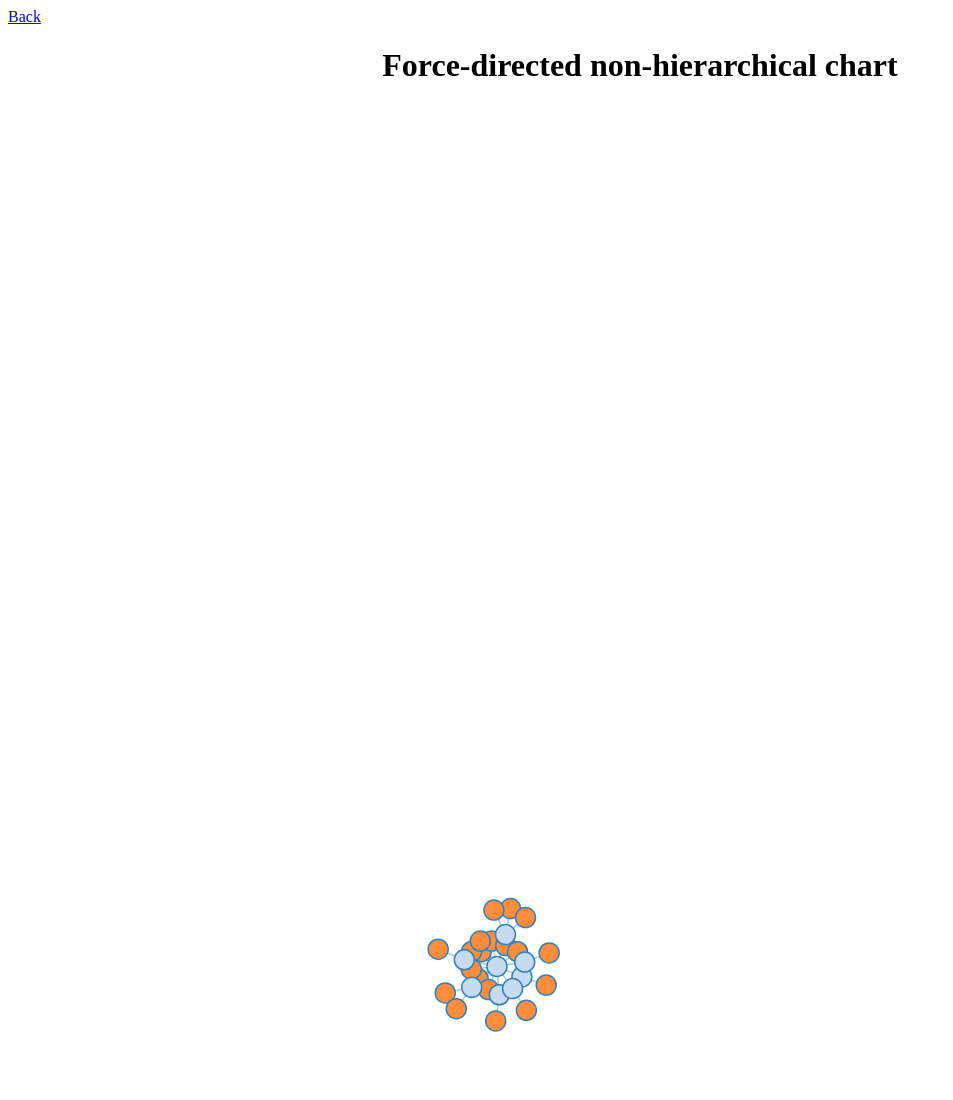
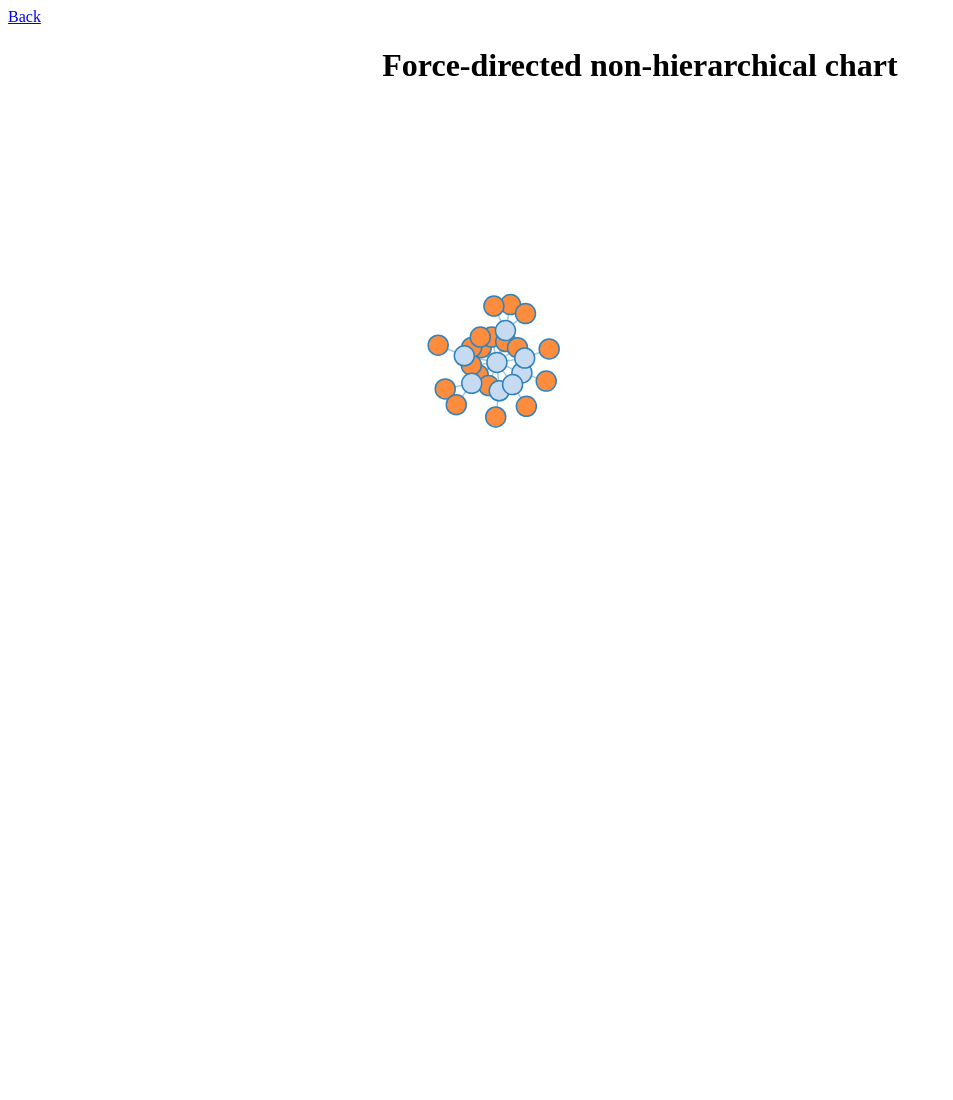
Before and after one commit to yayalu/greekgraphs-prototypes, a website: page force-collapsible.html in a window 1280 px wide. Shown: the top 1100 px of the page, without its empty margins (0-953 px from the left). After the commit the page ends 800 px from the top, so only its background shows below. Drawn offline with nearby package versions, Linux system fonts and the light colour scheme.

Commit message:
Fix excess svg in page

```diff
--- a/force-collapsible.html
+++ b/force-collapsible.html
@@ -24,8 +24,6 @@
   <a href="index.html">Back</a>
   <h1 style="text-align: center">Force-directed non-hierarchical chart </h1>
   <!-- value = 0 if normal, 1 if disuputed, 2 if unusual -->
-    <svg width="960" height="600"></svg>
-
 
   <script src="//d3js.org/d3.v3.min.js"></script>
   <script>
```
Lines whose indentation alone changed are shown as unchanged.
